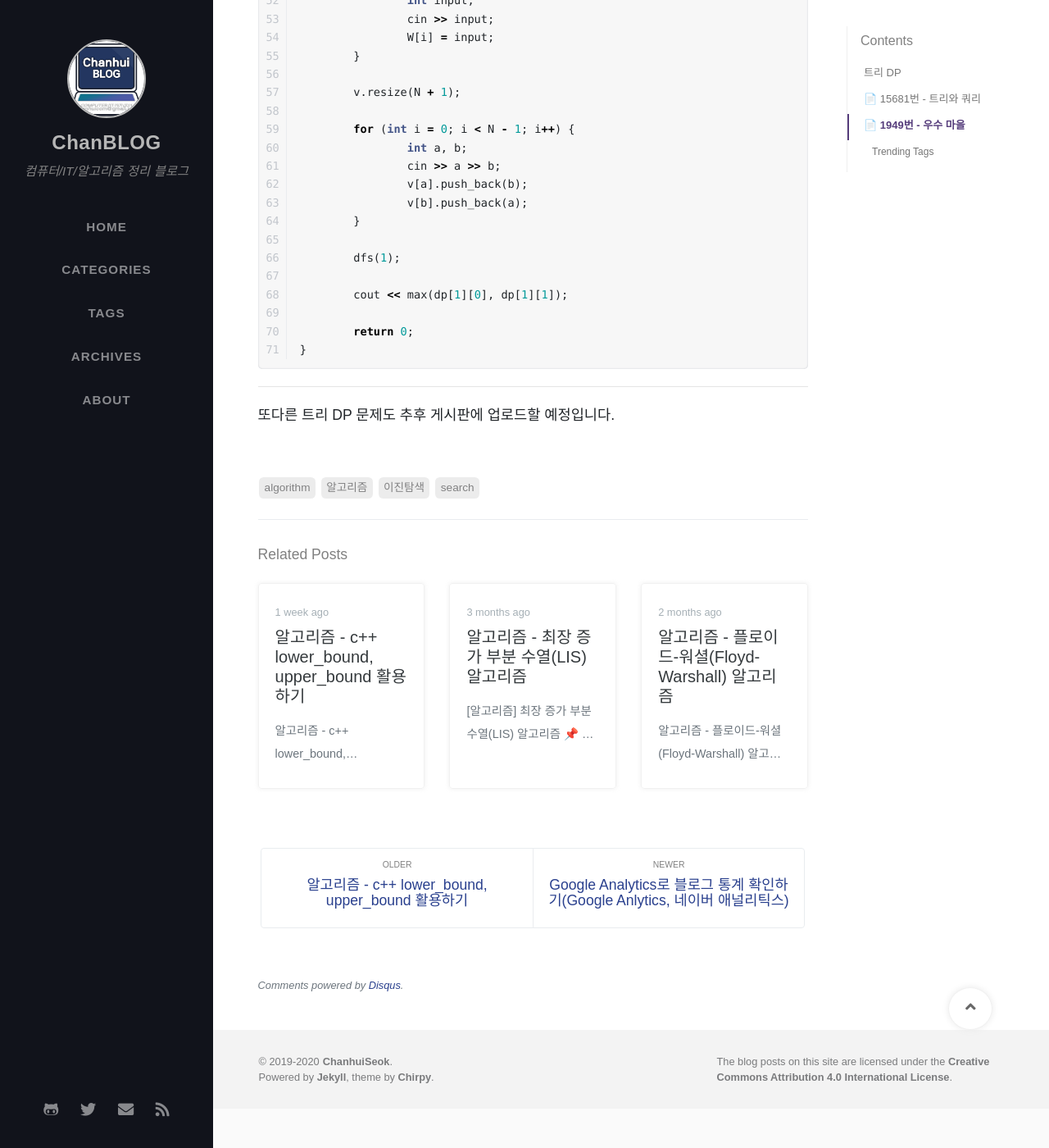
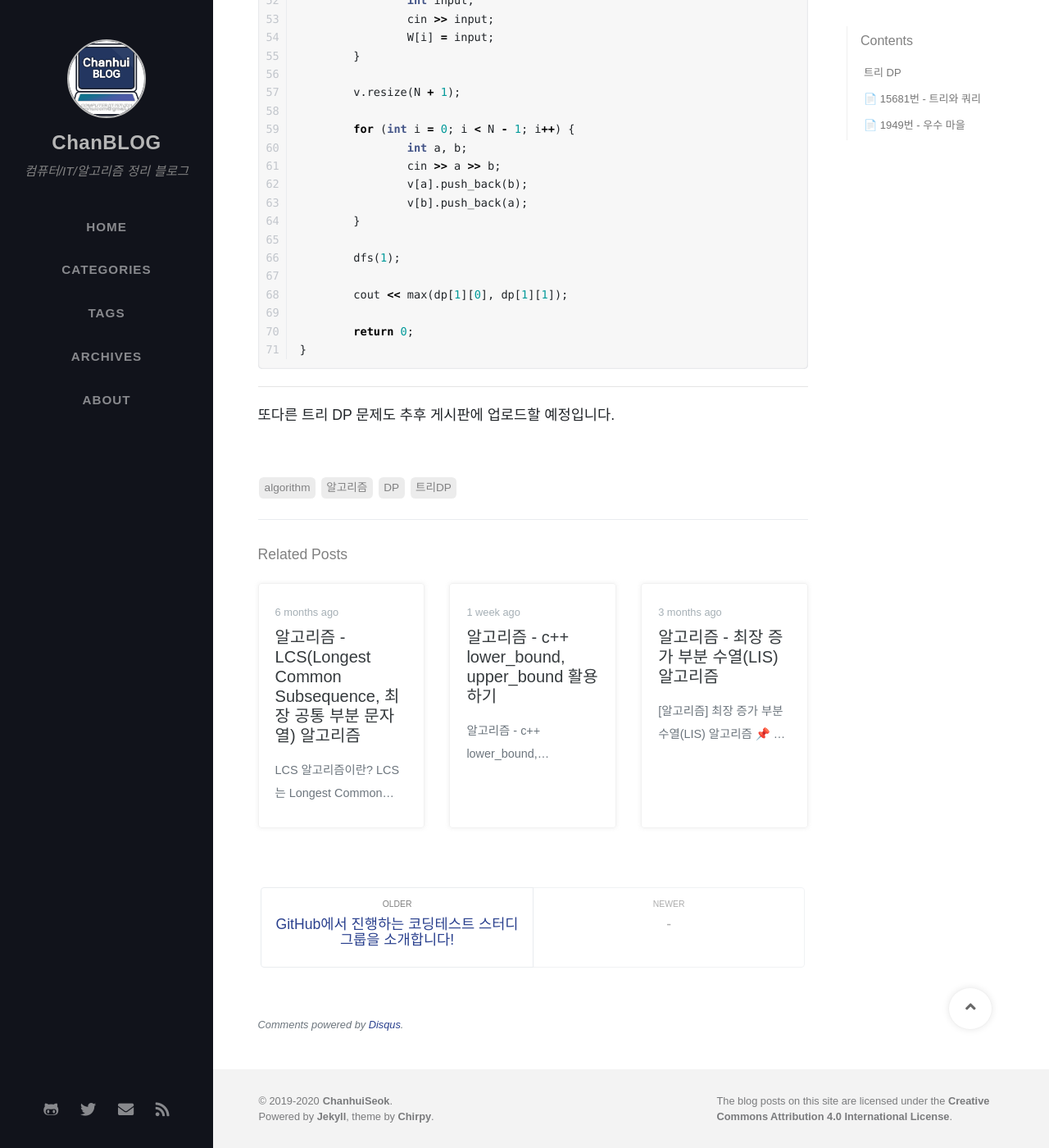
Before and after one commit to ChanhuiSeok/chanhuiseok.github.io, a Jekyll site: the page built from _posts/2020-09-25-algo-56.md, in a window 1280 px wide and 1400 px high, scrolled down 7145 px. Shown: the whole window at 82% size. Built offline with Jekyll 4.4.1, drawn with Linux system fonts in a browser that asks for light colours; nearby versions of some CDN libraries; some web fonts are replaced; comment, search, counter and statistics services are not loaded; some of the changed text lies outside the part shown.

Commit message:
algo56 포스팅 수정

```diff
--- a/_posts/2020-09-25-algo-56.md
+++ b/_posts/2020-09-25-algo-56.md
@@ -1,8 +1,8 @@
 ---
 title: "알고리즘 - 트리 DP 문제 풀기(트리에서의 Dynamic Programming)"
-date: 2020-09-18 00:10:00 +0900
+date: 2020-09-25 21:42:00 +0900
 categories: [1.Studying, Algorithm]
-tags: [algorithm, 알고리즘, 이진탐색, search]
+tags: [algorithm, 알고리즘, DP, 트리DP]
 ---
 
 
```
